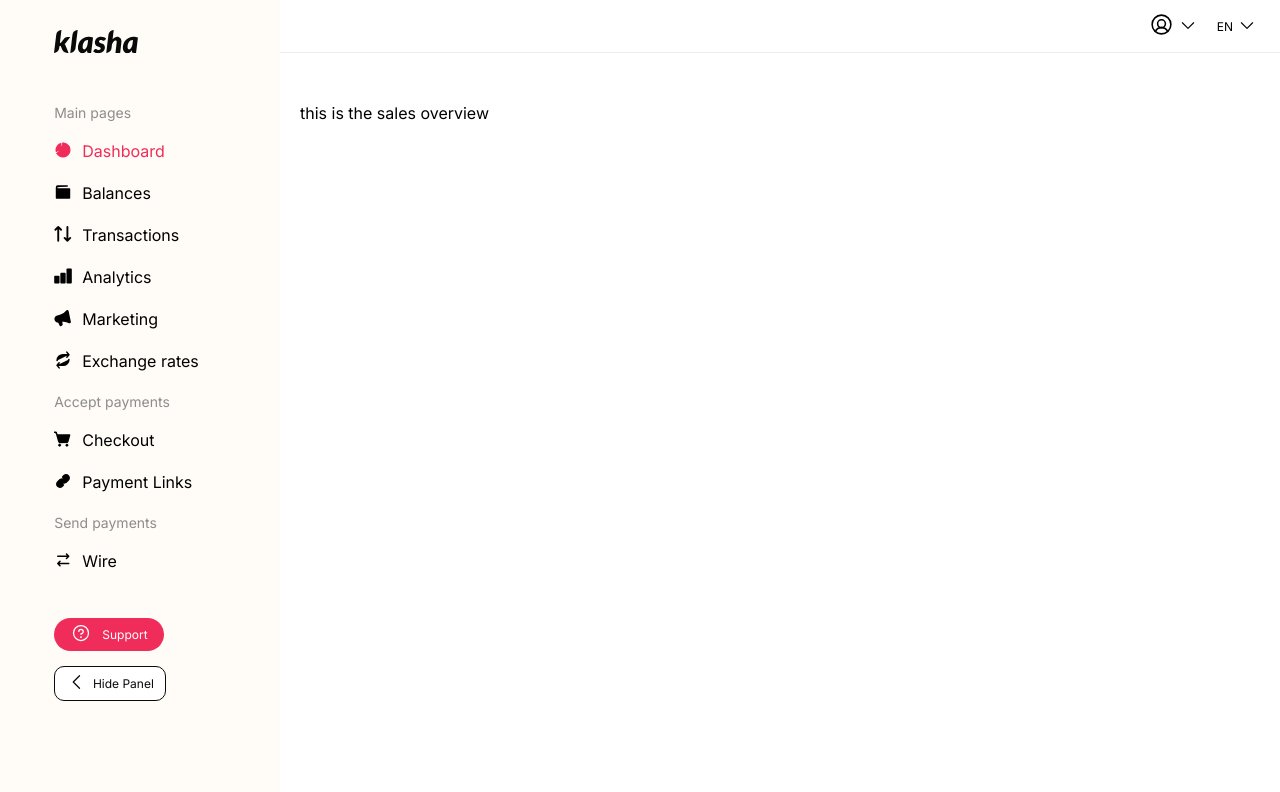
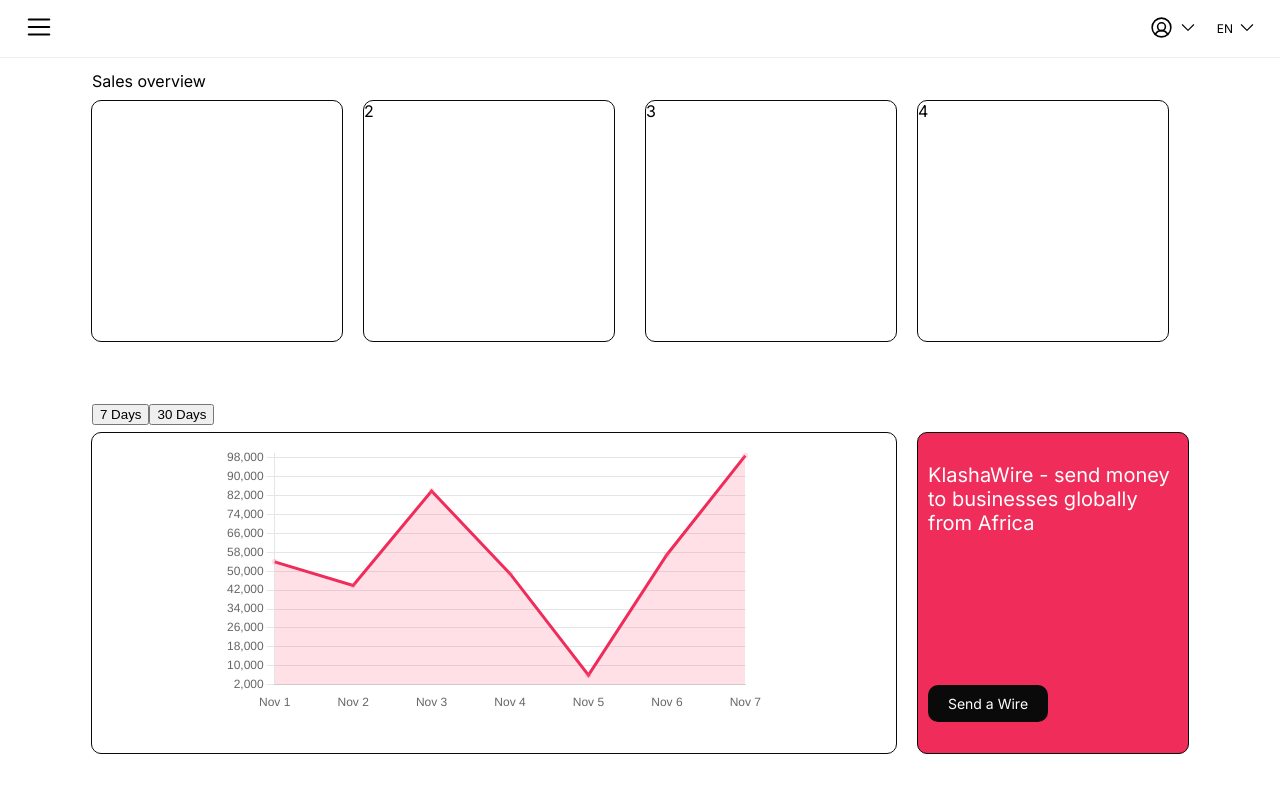
Before and after one commit to chukwuekeuzoma/-klasha, a React (Create React App) app: page / in a window 1280 px wide. Shown: the top 792 px of the page. Built offline with nearby package versions, Linux system fonts and the light colour scheme.

Commit message:
chore:sales over view

```diff
--- a/src/Components/Layout/DashBoardTopNav.tsx
+++ b/src/Components/Layout/DashBoardTopNav.tsx
@@ -63,12 +63,15 @@
   .list {
     display: none;
 
-    @media only screen and (max-width: 1200px) {
+    @media only screen and (max-width: 1400px) {
       display: block;
     }
   }
 
-  @media only screen and (max-width: 1200px) {
+  @media only screen and (max-width: 1400px) {
     justify-content: space-between;
+    position: fixed;
+    left: 0;
+    right: 0;
   }
 `;
--- a/src/Components/Layout/DashbordSideBar.tsx
+++ b/src/Components/Layout/DashbordSideBar.tsx
@@ -154,7 +154,7 @@
     margin-left: 19.36%;
   }
 
-  @media only screen and (max-width: 1200px) {
+  @media only screen and (max-width: 1400px) {
     position: fixed;
     bottom: 0;
     right: 0;
@@ -168,7 +168,7 @@
 `;
 
 const Overlay = styled.div`
-  @media only screen and (max-width: 1200px) {
+  @media only screen and (max-width: 1400px) {
     ${({ menuIsVisible }: { menuIsVisible: boolean }) =>
       menuIsVisible
         ? `
--- a/src/Layouts/DashBoardLayout.tsx
+++ b/src/Layouts/DashBoardLayout.tsx
@@ -49,5 +49,9 @@
     margin-left: 20px;
     margin-right: 20px;
     margin-bottom: 30px;
+
+    @media only screen and (max-width: 1400px) {
+      margin-top: 100px;
+    }
   }
 `;
--- a/src/Pages/SalesOverview.tsx
+++ b/src/Pages/SalesOverview.tsx
@@ -1,9 +1,302 @@
-import React from 'react';
+import React, { useState, useEffect } from "react";
+import { Chart } from "../data/Chart";
+import styled from "styled-components";
+import { Line } from "react-chartjs-2";
+import {
+  Chart as ChartJS,
+  LineElement,
+  CategoryScale,
+  LinearScale,
+  PointElement,
+  Filler,
+} from "chart.js";
+
+ChartJS.register(LineElement, LinearScale, CategoryScale, PointElement, Filler);
 
 export default function SalesOverview() {
-    return (
-        <div>
-            this is the sales overview
-        </div>
-    );
+  const [chartData, setChartData] = useState(Chart);
+  const [chartType, setChartType] = useState("7days");
+
+  useEffect(() => {
+    const fetchData = async () => {
+      const data = await fetchChartData(chartType);
+      setChartData(data);
+    };
+    fetchData();
+  }, [chartType]);
+
+  const fetchChartData = async (type: string) => {
+    const labels = Chart.labels;
+    const data = Chart.datasets[0].data;
+
+    if (type === "7days") {
+      for (let i = 0; i < 7; i++) {
+        data.push(Math.floor(Math.random() * 100));
+      }
+    } else if (type === "30days") {
+      for (let i = 0; i < 30; i++) {
+        data.push(Math.floor(Math.random() * 100));
+      }
+    }
+    return {
+      labels: labels.reverse(),
+      datasets: [
+        {
+          data: data.reverse(),
+          borderColor: "#EF2C5A",
+          pointBorderColor: "transparent",
+          ponitBorderWidth: 4,
+          fill: true,
+          backgroundColor: "rgba(255, 99, 132, 0.2)",
+        },
+      ],
+    };
+  };
+
+  const options = {
+    responsive: true,
+    plugins: {
+      legend: {
+        display: false,
+      },
+    },
+    scales: {
+      x: {
+        grid: {
+          display: false,
+        },
+      },
+
+      y: {
+        min: 2,
+        ticks: {
+          stepSize: 2,
+          callback: (value: any) => value + ",000",
+        },
+      },
+    },
+  };
+
+  return (
+    <>
+      <Container>
+        <BoxA>
+          <div>Sales overview</div>
+        </BoxA>
+        <BoxB>2</BoxB>
+        <BoxC>3</BoxC>
+        <BoxD>4</BoxD>
+        <BoxE>
+          <div className="button-container">
+            <button onClick={() => setChartType("7days")}>7 Days</button>
+            <button onClick={() => setChartType("30days")}>30 Days</button>
+          </div>
+          <div className="line-container">
+            <Line data={chartData} options={options}></Line>
+          </div>
+        </BoxE>
+        <BoxF>
+          <span>
+            KlashaWire - send money to businesses globally from Africa
+          </span>
+          <div>Send a Wire</div>
+        </BoxF>
+      </Container>
+    </>
+  );
 }
+
+const Container = styled.div`
+  display: grid;
+  justify-content: center;
+  align-items: center;
+  gap: 10px;
+`;
+
+const BoxA = styled.div`
+  border: 1px solid var(--color-primary-50);
+  border-radius: 10px;
+  grid-column: 1/3;
+  grid-row: 1/2;
+  width: 250px;
+  height: 240px;
+  position: relative;
+
+  div {
+    position: absolute;
+    margin-top: -30px;
+    left: 0;
+    top: 0;
+  }
+
+  @media only screen and (max-width: 1100px) {
+    width: 400px;
+    grid-column: 1/6;
+  }
+
+  @media only screen and (max-width: 900px) {
+    grid-column: 1/12;
+    width: 600px;
+  }
+  @media only screen and (max-width: 650px) {
+    width: 350px;
+    grid-row: 1/2;
+  }
+`;
+
+const BoxB = styled.div`
+  border: 1px solid var(--color-primary-50);
+  border-radius: 10px;
+  grid-column: 4/5;
+  grid-row: 1/2;
+  width: 250px;
+  height: 240px;
+  @media only screen and (max-width: 1100px) {
+    width: 400px;
+    grid-column: 6/12;
+  }
+
+  @media only screen and (max-width: 900px) {
+    grid-column: 1/12;
+    grid-row: 3/4;
+    width: 600px;
+  }
+
+  @media only screen and (max-width: 650px) {
+    width: 350px;
+    grid-row: 2/3;
+  }
+`;
+
+const BoxC = styled.div`
+  border: 1px solid var(--color-primary-50);
+  border-radius: 10px;
+  grid-column: 7/9;
+  grid-row: 1/2;
+  width: 250px;
+  height: 240px;
+  @media only screen and (max-width: 1100px) {
+    grid-column: 1/6;
+    grid-row: 3/4;
+    width: 400px;
+  }
+
+  @media only screen and (max-width: 900px) {
+    grid-column: 1/12;
+    grid-row: 5/4;
+    width: 600px;
+  }
+
+  @media only screen and (max-width: 650px) {
+    width: 350px;
+    grid-row: 3/4;
+  }
+`;
+const BoxD = styled.div`
+  border: 1px solid var(--color-primary-50);
+  border-radius: 10px;
+  grid-column: 10/12;
+  grid-row: 1/2;
+  width: 250px;
+  height: 240px;
+  @media only screen and (max-width: 1100px) {
+    grid-column: 6/12;
+    grid-row: 3/4;
+    width: 400px;
+  }
+
+  @media only screen and (max-width: 900px) {
+    grid-column: 1/12;
+    grid-row: 6/7;
+    width: 600px;
+  }
+
+  @media only screen and (max-width: 650px) {
+    width: 350px;
+    grid-row: 4/5;
+  }
+`;
+const BoxE = styled.div`
+  border: 1px solid var(--color-primary-50);
+  border-radius: 10px;
+  height: 300px;
+  grid-column: 1/9;
+  grid-row: 10/12;
+  padding: 10px;
+  position: relative;
+
+  .button-container {
+    position: absolute;
+    margin-top: -30px;
+    left: 0;
+    top: 0;
+  }
+
+  .line-container {
+    width: 100%;
+    height: 270px;
+    display: flex;
+    justify-content: center;
+  }
+
+  @media only screen and (max-width: 1100px) {
+    grid-column: 1/12;
+    grid-row: 7/8;
+  }
+
+  @media only screen and (max-width: 900px) {
+    grid-column: 1/12;
+    grid-row: 8/9;
+  }
+  @media only screen and (max-width: 650px) {
+    width: 350px;
+    grid-row: 7/8;
+  }
+`;
+const BoxF = styled.div`
+  border: 1px solid var(--color-primary-50);
+  border-radius: 10px;
+  grid-column: 10/12;
+  grid-row: 10/12;
+  height: 300px;
+  width: 250px;
+  background: var(--color-primary-200);
+  padding: 10px;
+  color: var(--color-primary-300);
+  font-size: 20px;
+
+  div {
+    color: var(--color-primary-300);
+    text-align: center;
+    background: var(--color-primary-50);
+    cursor: pointer;
+    width: 100px;
+    padding: 5px;
+    border-radius: 10px;
+    font-size: 14px;
+    padding: 10px;
+    margin-top: 150px;
+  }
+
+  span {
+    display: block;
+    padding-top: 20px;
+  }
+
+  @media only screen and (max-width: 1100px) {
+    grid-row: 8/12;
+    grid-column: 1/3;
+    width: 400px;
+  }
+
+  @media only screen and (max-width: 900px) {
+    grid-column: 1/12;
+    grid-row: 10/12;
+    width: 600px;
+  }
+
+  @media only screen and (max-width: 650px) {
+    width: 350px;
+    grid-row: 8/12;
+  }
+`;
--- /dev/null
+++ b/src/data/Chart.tsx
@@ -0,0 +1,18 @@
+export const Chart = {
+  labels: [
+    "Nov 1",
+    "Nov 2",
+    "Nov 3",
+    "Nov 4",
+    "Nov 5",
+    "Nov 6",
+    "Nov 7",
+  ],
+  datasets: [
+    {
+      data: [
+        8,7.8,6,8,7,5,6
+      ],
+    },
+  ],
+};
```
